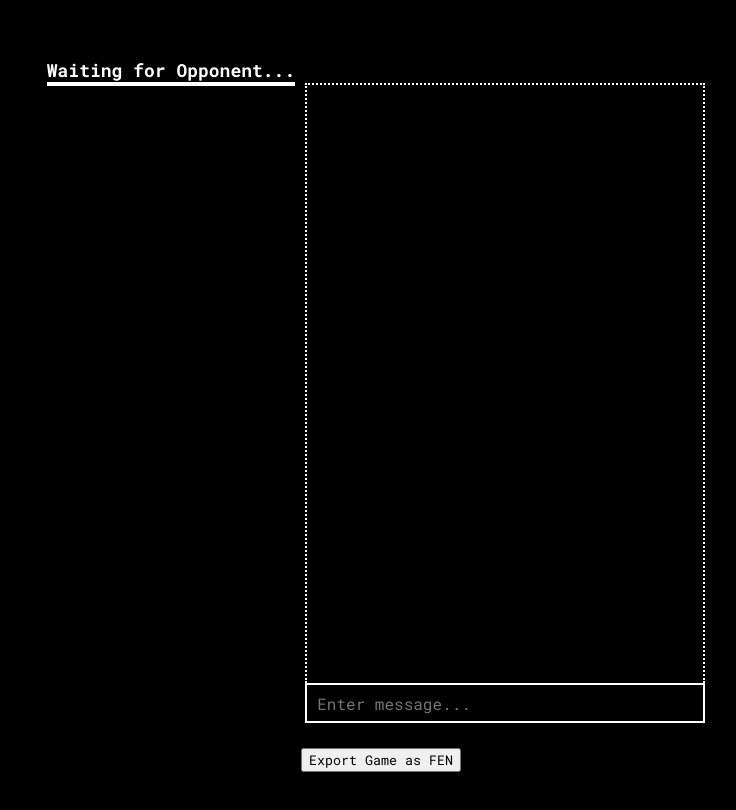
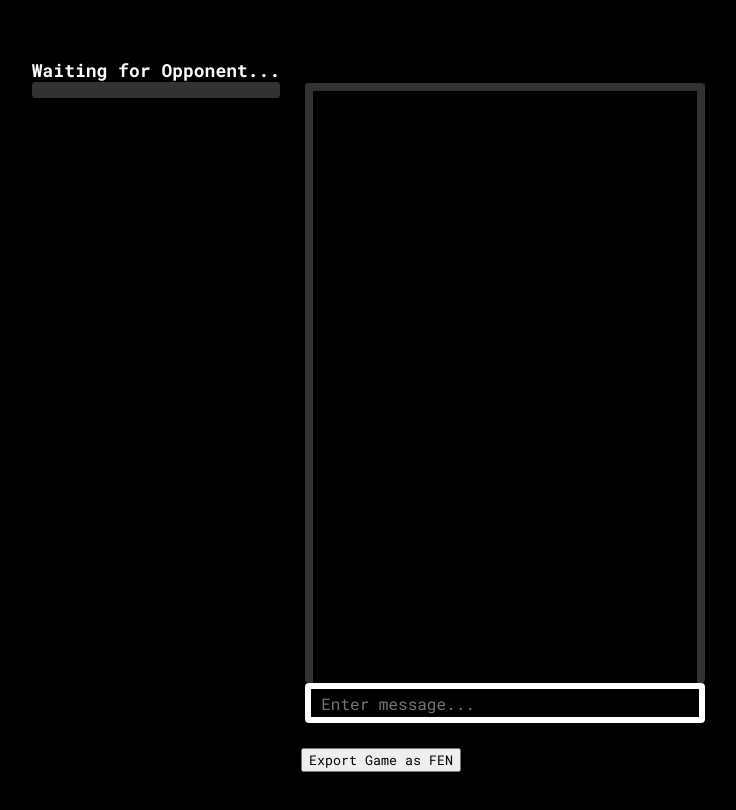
Before and after one commit to sebastianGascoine/fluffy-octo-spoon, a website: page public/views/board.html in a window 1280 px wide. Shown: the whole page, without its empty margins (259-995 px from the left). Drawn offline with nearby package versions, Linux system fonts and the light colour scheme; some packages are replaced by stand-ins of ours; files that its build step writes are made by us from their sources; no server answers; a script that the page names is missing; files whose address does not match are found by name.

Commit message:
not done just pushing my current changes

```diff
--- a/public/js/board/home.js
+++ b/public/js/board/home.js
@@ -253,11 +253,11 @@ function placePiece(name, color, location) {
 
 
     // if (cheese == true) {
-        $(`<img src="../chess_pieces/better/${name}_${color}.png" chess-name="${name}" chess-color="${color}" chess-location="${location}" class="piece" draggable="false">`).draggable({ revert: 'invalid', containment: '#board' }).appendTo('#' + location);
+  //      $(`<img src="../chess_pieces/better/${name}_${color}.png" chess-name="${name}" chess-color="${color}" chess-location="${location}" class="piece" draggable="false">`).draggable({ revert: 'invalid', containment: '#board' }).appendTo('#' + location);
 
     // } else {
 
-     //   $(`<img src="../chess_pieces/default/${name}_${color}.svg" chess-name="${name}" chess-color="${color}" chess-location="${location}" class="piece" draggable="false">`).draggable({ revert: 'invalid', containment: '#board' }).appendTo('#' + location);
+        $(`<img src="../chess_pieces/${name}_${color}.svg" chess-name="${name}" chess-color="${color}" chess-location="${location}" class="piece" draggable="false" width="65" height="122" >`).draggable({ revert: 'invalid', containment: '#board' }).appendTo('#' + location);
    // }
 
 }
--- a/public/styles/board.css
+++ b/public/styles/board.css
@@ -19,14 +19,12 @@ body {
 
 #center_content {
     display: flex;
-
     margin-top: 50px;
 }
 
 #board_container {
     display: flex;
     flex-direction: column;
-
     color: white;
     font-size: 18px;
     font-weight: 700;
@@ -35,23 +33,19 @@ body {
 #chat_container {
     display: flex;
     flex-direction: column;
-
     color: white;
     font-size: 16px;
     font-weight: 400;
-
-    margin: 25px 10px;
-
+    margin: 25px 25px;
     overflow-y: scoll;
 }
 
 #chat_view {
-    border: 2px dotted white;
+    border: 8px solid #313332;
+    border-radius: 4px;
     border-bottom: none;
-
     width: 400px;
     height: 600px;
-
     overflow-x: wrap;
     overflow-y: auto;
 }
@@ -59,20 +53,17 @@ body {
 #chat_view p {
     height: 16px;
     line-height: 16px;
-
     margin: 0;
     padding: 5px;
 }
 
 #chat_input {
     height: 40px;
-
-    border: 2px solid white;
+    border: 6px solid white;
+    border-radius: 4px;
     color: white;
     background-color: black;
-
     font-size: 16px;
-
     padding: 0 10px;
 }
 
@@ -80,7 +71,9 @@ body {
     border-spacing: 0;
     display: inline;
     text-align: center;
-    border: 2px solid white;
+    border: 8px solid #313332;
+    border-radius: 4px;
+
 
     -webkit-user-select: none;
     user-select: none;
```
Also changed, not shown: public/chess_pieces/bishop_black.svg (added), public/chess_pieces/bishop_white.svg (added), public/chess_pieces/king_black.svg (added), public/chess_pieces/king_white.svg (added), public/chess_pieces/knight_black.svg (added), public/chess_pieces/knight_white.svg (added), public/chess_pieces/pawn_black.svg (added), public/chess_pieces/pawn_white.svg (added), public/chess_pieces/queen_black.svg (added), public/chess_pieces/queen_white.svg (added), public/chess_pieces/rook_black.svg (added), public/chess_pieces/rook_white.svg (added).
